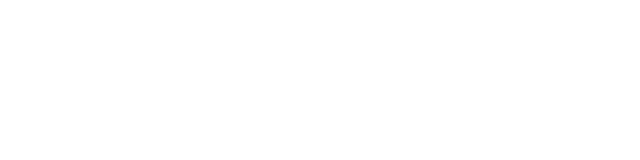
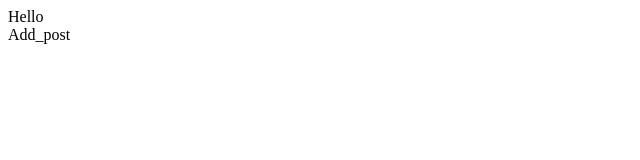
Before and after one commit to thenu-k/ecommerce-app, a React (Create React App) app in the folder views/: page /add_post in a window 1280 px wide. Shown: the top 160 px of the page, without its empty margins (0-640 px from the left). Built offline with nearby package versions, Linux system fonts and the light colour scheme.

Commit message:
Added basic routing.

```diff
--- a/views/package.json
+++ b/views/package.json
@@ -8,6 +8,7 @@
     "@testing-library/user-event": "^13.5.0",
     "react": "^18.1.0",
     "react-dom": "^18.1.0",
+    "react-router-dom": "^6.3.0",
     "react-scripts": "5.0.1",
     "web-vitals": "^2.1.4"
   },
--- a/views/src/App.js
+++ b/views/src/App.js
@@ -1,9 +1,31 @@
+import {React, useState} from 'react'
+import {BrowserRouter, Routes, Route, Outlet, Navigate, Link} from 'react-router-dom'
 
-function App() {
+//React Components
+import Layout from './Layout/Layout'; import Auth from './Auth/Auth'
+import Home from './Pages/Home/Home'
+import Add_post from './Pages/Create_post/Add_post'
+import Error404 from './Pages/404/Error404'
+
+const App = () => {
   return (
-    <div className="App">
-    </div>
-  );
+    <BrowserRouter>
+      <Routes>
+        <Route path="/" element={<Layout/>}>
+          {/* Unprotected Routes */}
+          <Route index element={<Home/>}/>
+
+          {/* Protected Routes */}
+          <Route element={<Auth/>}>
+            <Route path="add_post" element={<Add_post/>}/>
+          </Route>
+
+          {/* 404 Page */}
+          <Route path="*" element={<Error404/>}/>
+        </Route>
+      </Routes>
+    </BrowserRouter>
+  )
 }
 
 export default App;
--- /dev/null
+++ b/views/src/Auth/Auth.js
@@ -0,0 +1,8 @@
+import React from 'react'
+import { Outlet } from 'react-router-dom'
+
+const Auth = () => {
+    return(<><Outlet/></>)
+}
+
+export default Auth
--- /dev/null
+++ b/views/src/Layout/Layout.js
@@ -0,0 +1,13 @@
+import React from 'react'
+import { Outlet } from 'react-router-dom'
+
+const Layout = () => {
+  return (
+    <>
+        <div>Hello</div>
+        <Outlet/>
+    </>
+  )
+}
+
+export default Layout
--- /dev/null
+++ b/views/src/Pages/404/Error404.js
@@ -0,0 +1,9 @@
+import React from 'react'
+
+const Error404 = () => {
+  return (
+    <div>Error404</div>
+  )
+}
+
+export default Error404
--- /dev/null
+++ b/views/src/Pages/Create_post/Add_post.js
@@ -0,0 +1,9 @@
+import React from 'react'
+
+const Add_post = () => {
+  return (
+    <div>Add_post</div>
+  )
+}
+
+export default Add_post
--- /dev/null
+++ b/views/src/Pages/Home/Home.js
@@ -0,0 +1,9 @@
+import React from 'react'
+
+const Home = () => {
+  return (
+    <div>Home</div>
+  )
+}
+
+export default Home
```
Also changed, not shown: 1 other file (tests, documents, lock files or other folders).
